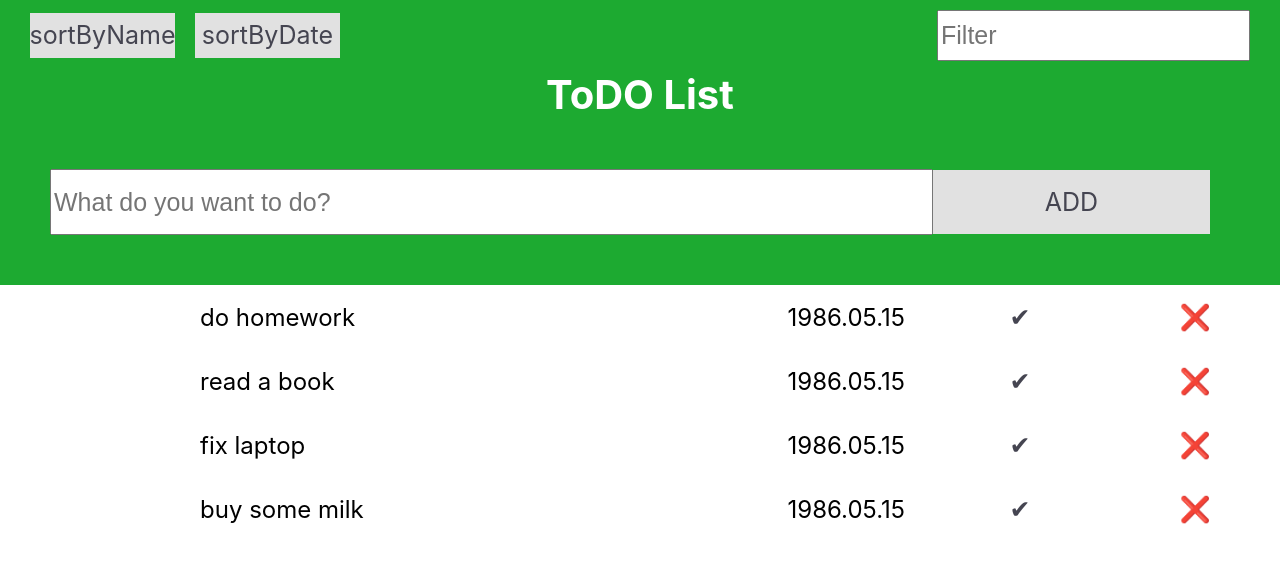
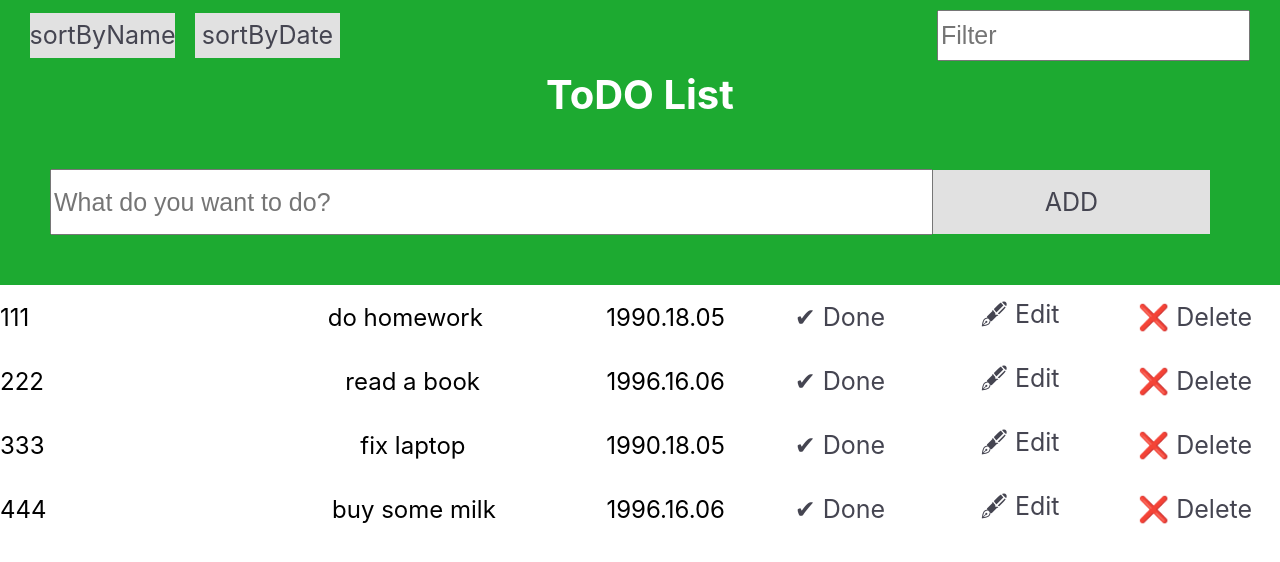
Before and after one commit to kingov-alexey/react-todo, a React (Create React App) app: page / in a window 1280 px wide. Shown: the top 562 px of the page. Built offline with nearby package versions, Linux system fonts and the light colour scheme; the HTML template or start-up script is replaced by a standard one.

Commit message:
feat: add useContext, useState

```diff
--- a/src/App.js
+++ b/src/App.js
@@ -1,50 +1,86 @@
-import Header from './views/Header/Header';
-import Main from './views/Main/Main';
-import { useContext, useState, useEffect } from 'react';
+import React from "react";
+import Header from "./views/Header/Header";
+import Main from "./views/Main/Main";
+
+export const AppContext = React.createContext(null);
 
 function App() {
-  // App.jsx - содержит состояние и всю логику, рендерит все приложение
+  const [itemList, setItemList] = React.useState([
+    { id: "111", titleTask: "do homework", date: "1990.18.05" },
+    { id: "222", titleTask: "read a book", date: "1996.16.06" },
+    { id: "333", titleTask: "fix laptop", date: "1990.18.05" },
+    { id: "444", titleTask: "buy some milk", date: "1996.16.06" },
+  ]);
 
-  // Header.jsx - рендерит хэдэр и его элементы
-  // Main.jsx - рендерит тело и его элементы
-  // ItemList.jsx - рендерит список элементов
+  const onAddClick = () => {
+    // 1. При заполненном инпуте и нажатии кнопки Add создается новая запись
+    // в списке со значением инпута, после чего инпут очищается;
+    // 2. При пустом инпуте и нажатии кнопки Add
+    // выдается сообщение с просьбой заполнить поле;
+    // 9. Данные списка должны сохраняться в Local Storage
+    //(после перезагрузки страницы, все данные должны остаться на месте).
+    alert("was click onAddClick function in app.js");
 
-  // props:
-  // itemList: Item[];
-  const [itemList, setItemList] = useState([]);
-  // onDoneClick: funcion;
+    // тест добавления элемента
+    // Создайте новый элемент, который вы хотите добавить
+    const newItem = {
+      id: "555",
+      titleTask: "clean the house",
+      date: "1990.18.05",
+    };
+
+    // Используйте setItemList для обновления состояния, добавив новый элемент к текущему списку
+    setItemList((prevItemList) => [...prevItemList, newItem]);
+  };
+  const onEditClick = () => {
+    alert("was click onEditClick function in app.js");
+  };
+
   const onDoneClick = () => {
-    alert('onDoneClick');
+    alert("was click onDoneClick function in app.js");
     // 4. По нажатии кнопки выполнения,
     // элемент списка должен подсветиться выполненным;
   };
 
-  // onDeleteClick: function;
   const onDeleteClick = () => {
-    alert('onDeleteClick');
+    alert("was click onDeleteClick function in app.js");
     // 5. По нажатии кнопки удаления,
     // элемент списка должен быть удален из списка;
   };
 
-  // 1. При заполненном инпуте и нажатии кнопки Add создается новая запись в списке со значением инпута, после чего инпут очищается;
-  // 2. При пустом инпуте и нажатии кнопки Add выдается сообщение с просьбой заполнить поле;
+  const onSortByNameClick = () => {
+    alert("was click onSortByNameClick function in app.js");
+    // 6. Добавить сортировку списка по тексту;
+  };
 
-  // 3. Элемент списка должен содержать
-  // текст, дату (рандомную), кнопку выполнения и кнопку удаления;
-  // КНОПКУ РЕДАКТИРОВАНИЯ
+  const onSortByDateClick = () => {
+    // 7. Добавить сортировку списка по дате;
+    alert("was click onSortByDateClick function in app.js");
+  };
 
-  // 6. Добавить сортировку списка по тексту;
-  // 7. Добавить сортировку списка по дате;
-  // 8. Добавить фильтр списка по тексту;
-
-  // 9. Данные списка должны сохраняться в Local Storage (после перезагрузки страницы, все данные должны остаться на месте).
+  const onFilterTextChange = () => {
+    // 8. Добавить фильтр списка по тексту;
+  };
 
   return (
     <>
-      <div className='wrapper'>
-        <Header />
-        <Main onDoneClick={onDoneClick} />
-      </div>
+      <AppContext.Provider
+        value={{
+          itemList,
+          onAddClick,
+          onEditClick,
+          onDoneClick,
+          onDeleteClick,
+          onSortByNameClick,
+          onSortByDateClick,
+          onFilterTextChange,
+        }}
+      >
+        <div className="wrapper">
+          <Header />
+          <Main />
+        </div>
+      </AppContext.Provider>
     </>
   );
 }
--- a/src/components/Button/Button.jsx
+++ b/src/components/Button/Button.jsx
@@ -1,5 +1,5 @@
-import React from 'react';
-import styles from './Button.module.css';
+import React from "react";
+import styles from "./Button.module.css";
 
 function Button(props) {
   // Button.jsx - рендерит разные кнопки
@@ -9,10 +9,9 @@ function Button(props) {
   // onClick: function;
 
   const dynamicClassName = styles[props.className];
-  const onClick = props.onDoneClick;
+  const onClick = props.onClick;
 
   const onClickButton = () => {
-    alert(props.text);
     onClick();
   };
   return (
--- a/src/components/Input/Input.jsx
+++ b/src/components/Input/Input.jsx
@@ -10,9 +10,9 @@ function Input(props) {
   // onChange: function;
 
   const dynamicClassName = styles[props.className];
-  const onChangeInput = ()=>{
-    console.log('onChangeInput');
-  }
+  const onChangeInput = () => {
+    console.log("onChangeInput");
+  };
 
   return (
     <>
--- a/src/components/Item/Item.jsx
+++ b/src/components/Item/Item.jsx
@@ -1,9 +1,10 @@
-import React from 'react';
-import styles from './Item.module.css';
-import Button from '../Button/Button';
+import React from "react";
+import styles from "./Item.module.css";
+import Button from "../Button/Button";
+import { AppContext } from "../../App";
 
 function Item(props) {
-  //   Item.jsx - рендерит элемент списка
+  // Item.jsx - рендерит элемент списка
   // props:
   // id: string;
   // text: string;
@@ -11,17 +12,26 @@ function Item(props) {
   // onDoneClick: funcion;
   // onDeleteClick: function;
 
-  const onDoneClick = props.onDoneClick;
+  // 3. Элемент списка должен содержать
+  // текст, дату (рандомную), кнопку выполнения и кнопку удаления;
+
+  const { onDoneClick, onEditClick, onDeleteClick } =
+    React.useContext(AppContext);
 
   return (
     <>
       <div className={styles.itemWrap}>
-        {/* <div>{props.id}</div> */}
+        <div>{props.id}</div>
         <div className={styles.titleTask}>{props.text}</div>
         <div className={styles.blockRight}>
           <div className={styles.date}>{props.date}</div>
-          <Button text='✔' className='buttonDone' onDoneClick={props.onDoneClick} />
-          <Button text='❌' className='buttonDelete' />
+          <Button text="✔ Done" className="buttonDone" onClick={onDoneClick} />
+          <Button text="🖋 Edit" className="buttonDone" onClick={onEditClick} />
+          <Button
+            text="❌ Delete"
+            className="buttonDelete"
+            onClick={onDeleteClick}
+          />
         </div>
       </div>
     </>
--- a/src/components/ItemList/ItemList.jsx
+++ b/src/components/ItemList/ItemList.jsx
@@ -1,14 +1,19 @@
-import React from 'react';
-import Item from '../Item/Item';
+import React from "react";
+import Item from "../Item/Item";
+import { AppContext } from "../../App";
 
-function ItemList(props) {
+function ItemList() {
+  const { itemList } = React.useContext(AppContext);
+
   return (
     <>
       <div>
-        <Item id='111' text='do homework' date='1986.05.15' onDoneClick={props.onDoneClick} />
-        <Item id='222' text='read a book' date='1986.05.15' />
-        <Item id='333' text='fix laptop' date='1986.05.15' />
-        <Item id='444' text='buy some milk' date='1986.05.15' />
+        {/* <Item id='ID' text="Title task" date="date" /> */}
+        {itemList.map((el) => {
+          return (
+            <Item key={el.id} id={el.id} text={el.titleTask} date={el.date} />
+          );
+        })}
       </div>
     </>
   );
--- a/src/views/Header/Header.jsx
+++ b/src/views/Header/Header.jsx
@@ -2,14 +2,24 @@ import React from "react";
 import styles from "./Header.module.css";
 import Button from "../../components/Button/Button";
 import Input from "../../components/Input/Input";
+import { AppContext } from "../../App";
 
 function Header(props) {
+  const { onSortByNameClick, onSortByDateClick } = React.useContext(AppContext);
   return (
     <>
       <header className={styles.header}>
         <div className={styles.leftBlock}>
-          <Button text="sortByName" className="buttonStock" />
-          <Button text="sortByDate" className="buttonStock" />
+          <Button
+            text="sortByName"
+            className="buttonStock"
+            onClick={onSortByNameClick}
+          />
+          <Button
+            text="sortByDate"
+            className="buttonStock"
+            onClick={onSortByDateClick}
+          />
         </div>
         <div className={styles.rightBlock}>
           <Input placeholder="Filter" className="inputFilter" />
--- a/src/views/Main/Main.jsx
+++ b/src/views/Main/Main.jsx
@@ -1,10 +1,13 @@
-import React from 'react';
-import styles from './Main.module.css';
-import Input from '../../components/Input/Input';
-import Button from '../../components/Button/Button';
-import ItemList from '../../components/ItemList/ItemList';
+import React from "react";
+import styles from "./Main.module.css";
+import Input from "../../components/Input/Input";
+import Button from "../../components/Button/Button";
+import ItemList from "../../components/ItemList/ItemList";
+import { AppContext } from "../../App";
 
-const Main = props => {
+function Main() {
+  const { onAddClick } = React.useContext(AppContext);
+
   return (
     <>
       <main className={styles.main}>
@@ -12,15 +15,18 @@ const Main = props => {
           <h1 className={styles.h1}>ToDO List</h1>
         </div>
         <div className={styles.taskAdd}>
-          <Input placeholder='What do you want to do?' className='inputTaskAdd' />
-          <Button text='ADD' className='buttonBig' />
+          <Input
+            placeholder="What do you want to do?"
+            className="inputTaskAdd"
+          />
+          <Button text="ADD" className="buttonBig" onClick={onAddClick} />
         </div>
         <div className={styles.itemList}>
-          <ItemList onDoneClick={props.onDoneClick} />
+          <ItemList />
         </div>
       </main>
     </>
   );
-};
+}
 
 export default Main;
```
Also changed, not shown: !DOCS/!TZ-todoList.md (+6 -0 lines), src/data/mock-data.js (+12 -0 lines).
